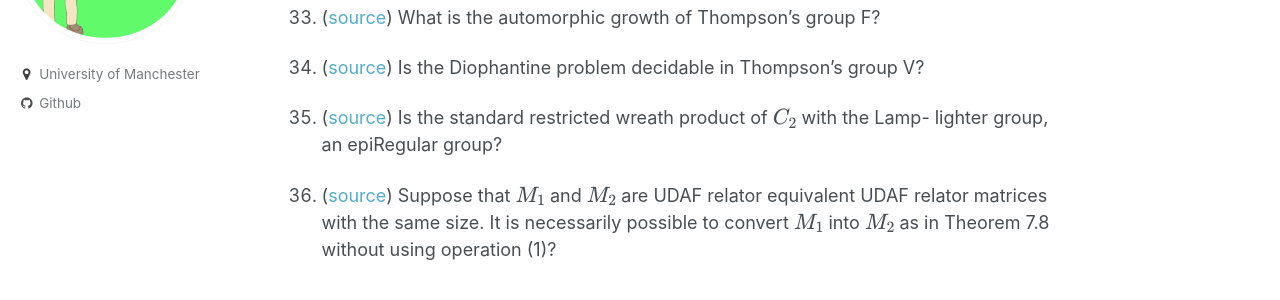
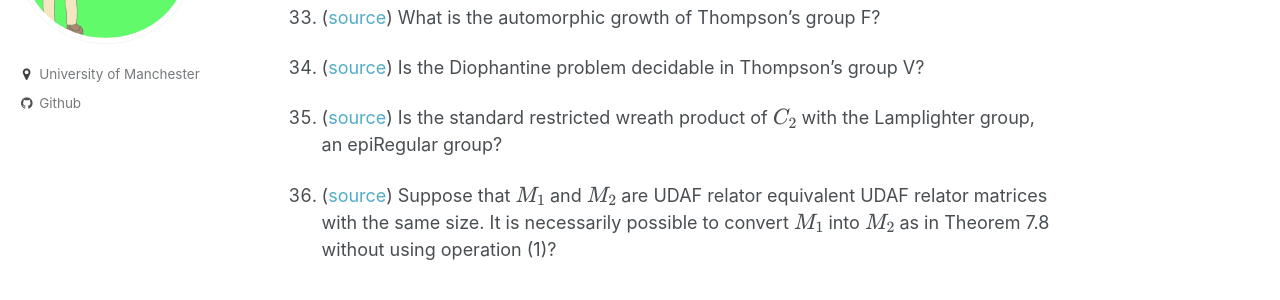
Before and after one commit to le27/L-Elliott, a Jekyll site: the page built from _pages/questions.md, in a window 1280 px wide and 900 px high, scrolled down 2718 px. Shown: the part 153-453 px from the top of the window. Built offline with Jekyll 4.4.1, drawn with Linux system fonts in a browser that asks for light colours; formulas are drawn with MathJax 3.

Commit message:
Update questions section with new content

```diff
--- a/_pages/questions.md
+++ b/_pages/questions.md
@@ -121,8 +121,7 @@ growth?
 Is the Diophantine problem decidable in Thompson’s group V?
 
 1. ([source](https://arxiv.org/pdf/2501.10259))
-Is the standard restricted wreath product of $C_2$ with the Lamp-
-lighter group, an epiRegular group?
+Is the standard restricted wreath product of $C_2$ with the Lamplighter group, an epiRegular group?
 
 1. ([source](https://arxiv.org/pdf/2112.13359))
 Suppose that $M_1$ and $M_2$ are UDAF relator equivalent UDAF relator matrices with the same size. It is necessarily possible to convert $M_1$ into $M_2$
```
